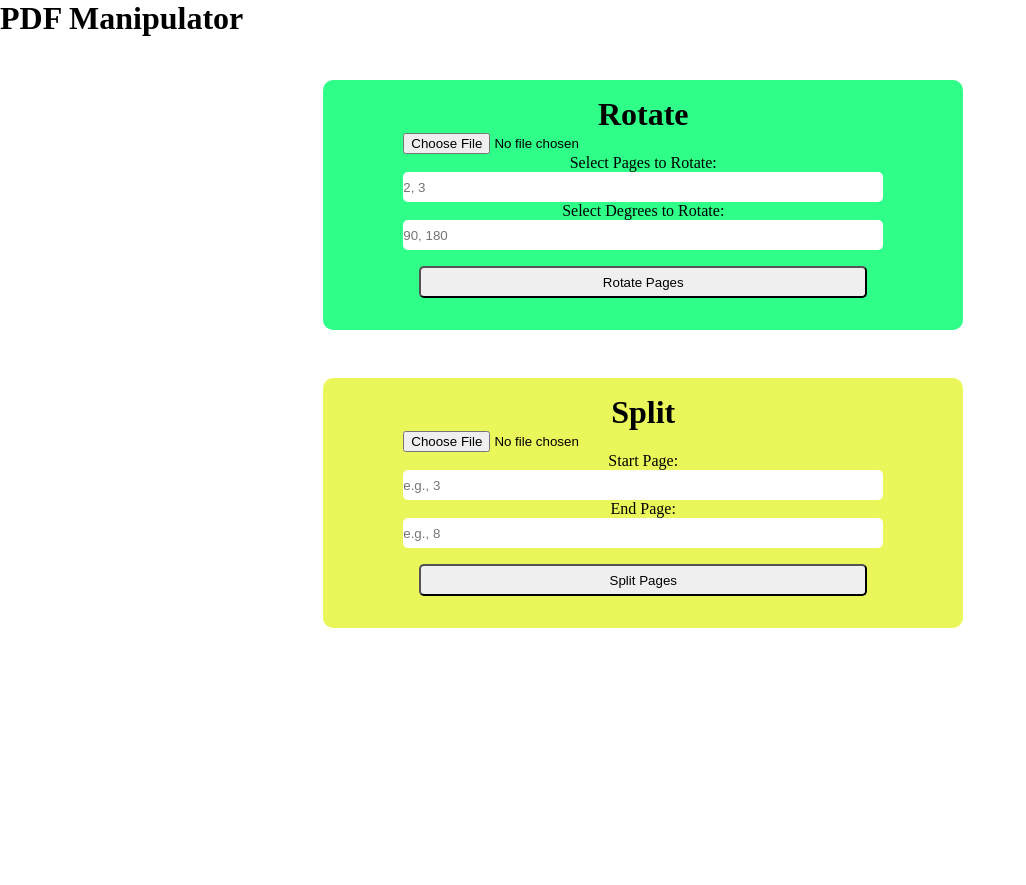
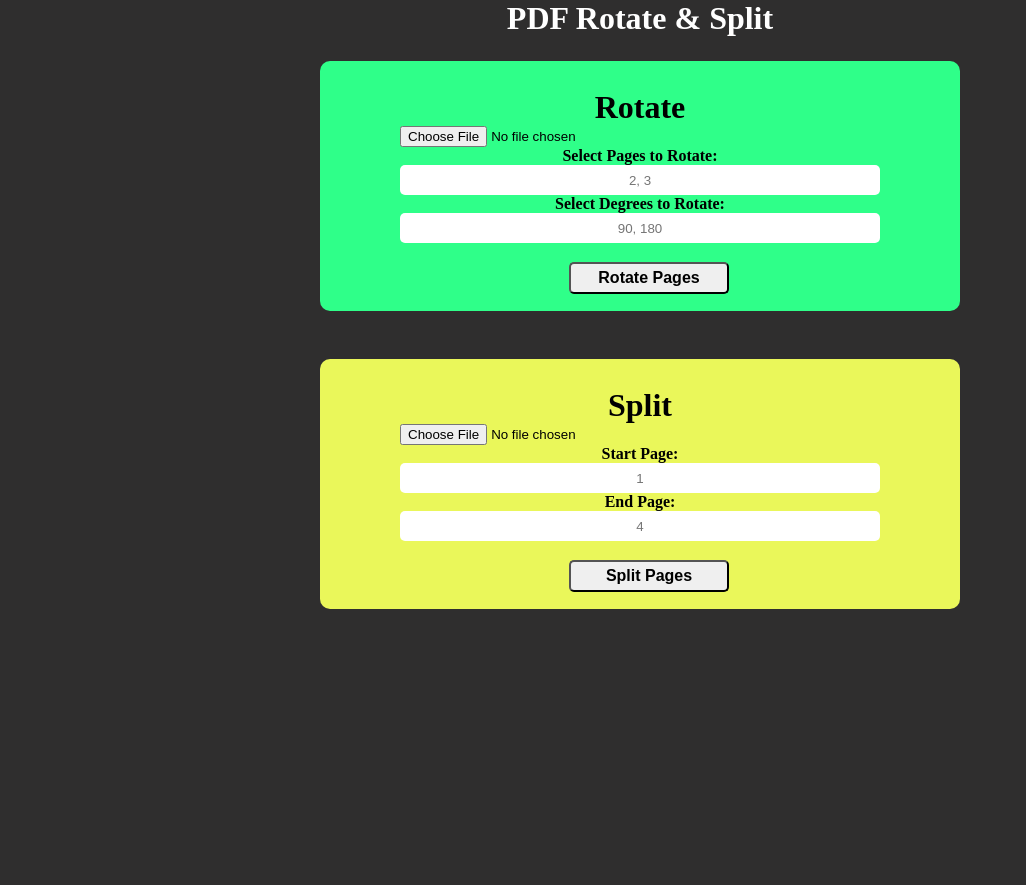
Before and after one commit to lookmhen/pdftools, a Flask app: page / in a window 1280 px wide. Shown: the whole page, without its empty margins (0-1026 px from the left). Before the commit the page ends 628 px from the top, so only its background shows below. Run offline with Flask 3, Linux system fonts and the light colour scheme.

Commit message:
fix layout and style

```diff
--- a/static/style.css
+++ b/static/style.css
@@ -5,31 +5,47 @@
     box-sizing:border-box;
 }
 body{
-    display: flex;
-    height: 100vh;
+display: flex;
+flex-direction: column;
+justify-content: center;
+align-items: center;
+background: rgb(47, 46, 46);
+overflow: hidden;
+
 }
 input[type=text]{
     height: 30px;
     border-radius: 5px;
     outline: none;
     border: none;
+
 }
 
+input[type=text]::placeholder{
+    text-align: center;
+}
 button{
     display: block;
+    position: absolute;
+    top: 185px;
+    right: 215px;
     margin: 1rem;
     height: 2rem;
+    width: 10rem;
     border-radius:5px ;
+    font-size: 16px;
+    font-weight: bold;
 }
 
 label{
     display: inline-block;
+    font-weight: bolder;
 }
 .container{
     display:flex;
     flex-direction: column;
-    margin: 5rem;
-    width: 40rem;
+    margin: 1.5rem;
+    max-width: 40rem;
     height: 800px;
     flex-wrap: wrap;
 }
@@ -37,10 +53,11 @@ label{
 form{
     display: flex;
     flex-direction: column;
-    padding: 5rem;
+    padding: 40px 80px 80px;
 }
 #rotate-app{
     display: flex;
+    position: relative;
     flex-direction: column;
     justify-content: center;
     text-align: center;
@@ -53,6 +70,7 @@ form{
 
 #split-app{
     display: flex;
+    position: relative;
     flex-direction: column;
     justify-content: center;
     text-align: center;
--- a/templates/index.html
+++ b/templates/index.html
@@ -8,19 +8,19 @@
 
 </head>
 <body>
-    <h1>PDF Manipulator</h1>
+    <h1 style="color:white">PDF Rotate & Split</h1>
     <div class="container">
         <div id="rotate-app">
             <form action="/rotate" method="post" enctype="multipart/form-data">
-                <h1>Rotate</h1>
-                <input type="file" name="pdf_file" accept=".pdf">
+                <h1 >Rotate</h1>
+                <input type="file" name="pdf_file" accept=".pdf" required>
                 <label for="page_numbers">Select Pages to Rotate:</label>
-                <input type="text" name="page_numbers" placeholder="2, 3">
+                <input type="text" name="page_numbers" placeholder="2, 3" required>
 
                 <label for="degrees">Select Degrees to Rotate:</label>
-                <input type="text" name="degrees" placeholder="90, 180">
+                <input type="text" name="degrees" placeholder="90, 180" required>
 
-                <button type="submit">Rotate Pages</button>
+                <button type="submit" id="rotate-btn">Rotate Pages</button>
             </form>
         </div>
 
@@ -30,12 +30,12 @@
                 <input type="file" name="pdf_file" accept=".pdf">
 
                 <label for="start_page">Start Page:</label>
-                <input type="text" name="start_page" placeholder="e.g., 3">
+                <input type="text" name="start_page" placeholder="1">
 
                 <label for="end_page">End Page:</label>
-                <input type="text" name="end_page" placeholder="e.g., 8">
+                <input type="text" name="end_page" placeholder="4">
 
-                <button type="submit">Split Pages</button>
+                <button type="submit" id="split-btn">Split Pages</button>
             </form>
         </div>
 
```
